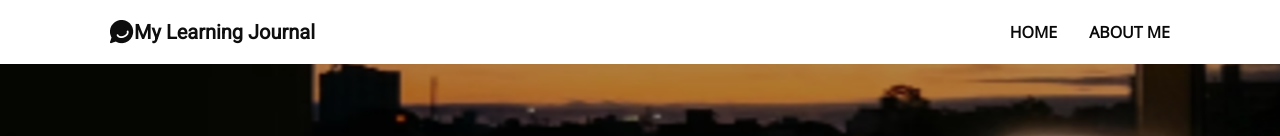
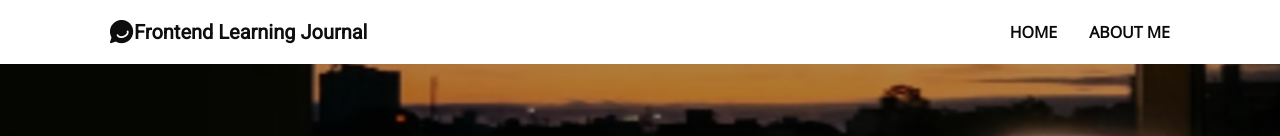
Before and after one commit to ErasylTelzhanov/journal, a plain HTML site: page index.html in a window 1280 px wide. Shown: the top 136 px of the page. Drawn offline with nearby package versions, Linux system fonts and the light colour scheme.

Commit message:
Logo name changed

```diff
--- a/index.html
+++ b/index.html
@@ -16,7 +16,7 @@
       <div class="container">
         <div class="logo">
           <img src="./img/logo.png" alt="logo">
-          <div class="logo-text"><a href="index.html">My Learning Journal</a></div>
+          <div class="logo-text"><a href="index.html">Frontend Learning Journal</a></div>
         </div>
 
         <a class="humburger-menu" href="#">
```
